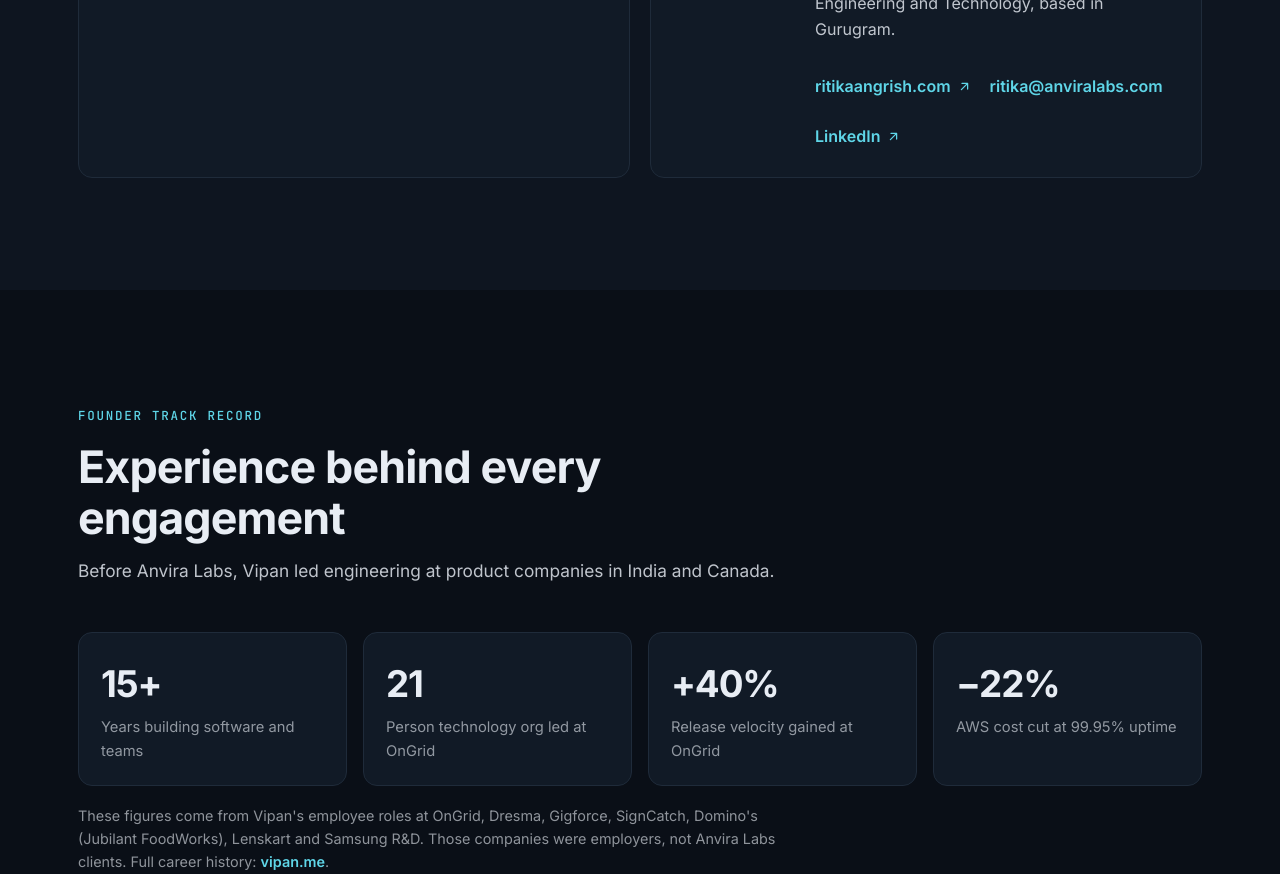
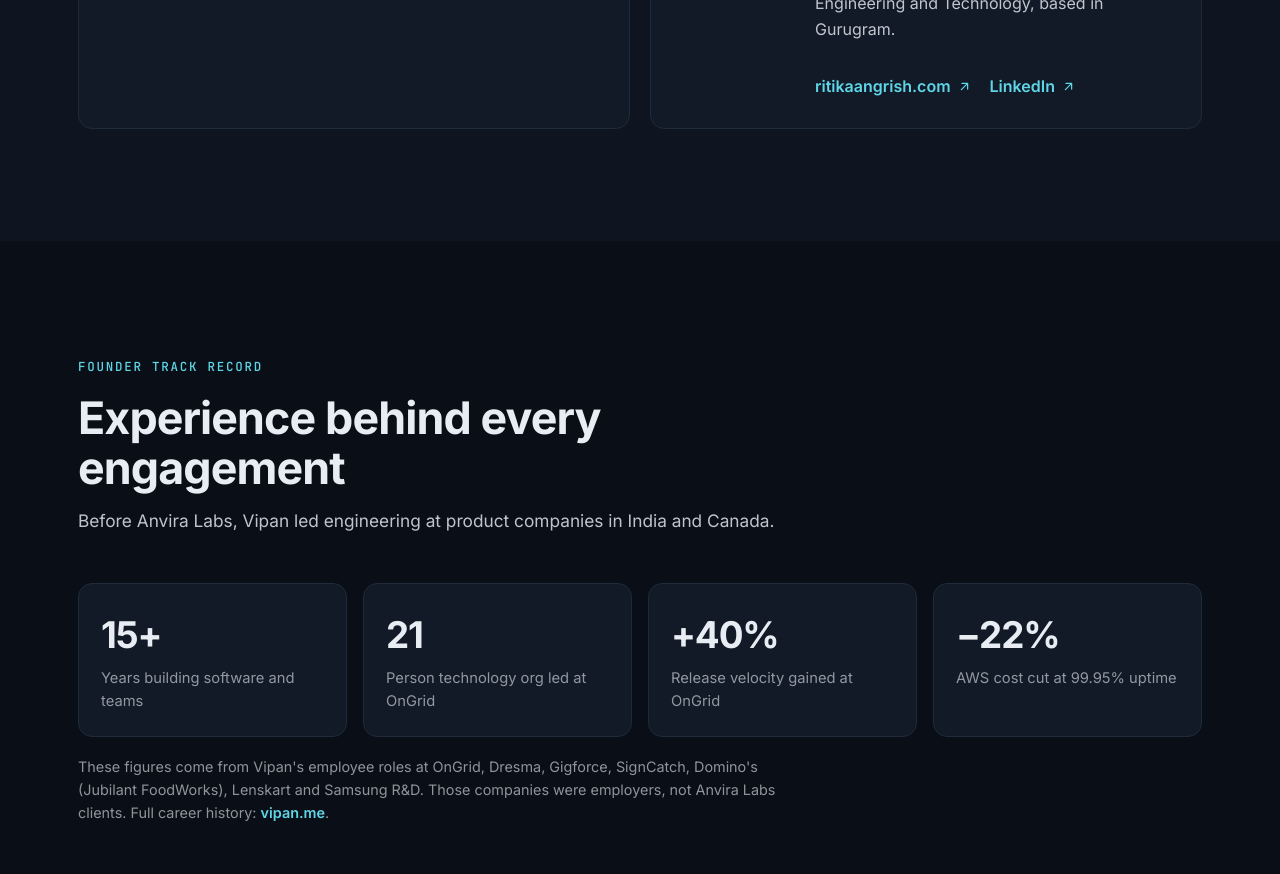
Before and after one commit to Anvira-Labs/anviralabs, a plain HTML site: page about.html in a window 1280 px wide. Shown: the part 1372-2246 px from the top of the page. Drawn offline with Linux system fonts and the light colour scheme.

Commit message:
Remove co-founder email link from founder cards
Co-Authored-By: Claude Opus 5.5 <noreply@anthropic.com>

```diff
--- a/about.html
+++ b/about.html
@@ -125,7 +125,6 @@
                         <p class="muted">Skilled in C, Linux, SNMP and Broadcom switching chipsets. Certified parenting coach and author of the children's picture book <em>Paper Stars</em>. Alumna of Thapar Institute of Engineering and Technology, based in Gurugram.</p>
                         <div class="team-links">
                             <a class="link-arrow" href="https://ritikaangrish.com/" target="_blank" rel="noopener">ritikaangrish.com <svg viewBox="0 0 24 24" fill="none" stroke="currentColor" stroke-width="2" stroke-linecap="round" stroke-linejoin="round" aria-hidden="true"><path d="M7 17L17 7M8 7h9v9"/></svg></a>
-                            <a class="link-arrow" href="mailto:ritika@anviralabs.com">ritika@anviralabs.com</a>
                             <a class="link-arrow" href="https://www.linkedin.com/in/ritika-angrish/" target="_blank" rel="noopener">LinkedIn <svg viewBox="0 0 24 24" fill="none" stroke="currentColor" stroke-width="2" stroke-linecap="round" stroke-linejoin="round" aria-hidden="true"><path d="M7 17L17 7M8 7h9v9"/></svg></a>
                         </div>
                     </div>
```
Also changed, not shown: index.html (+0 -1 lines).
